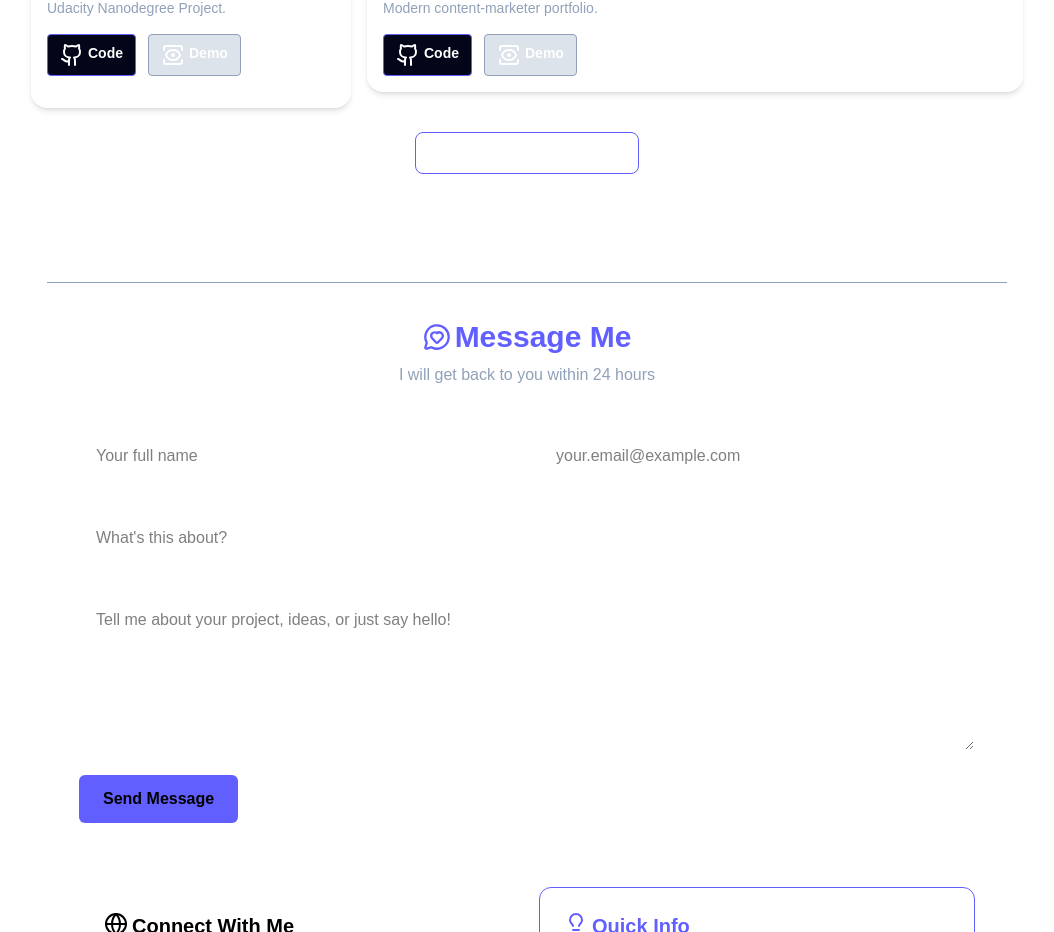
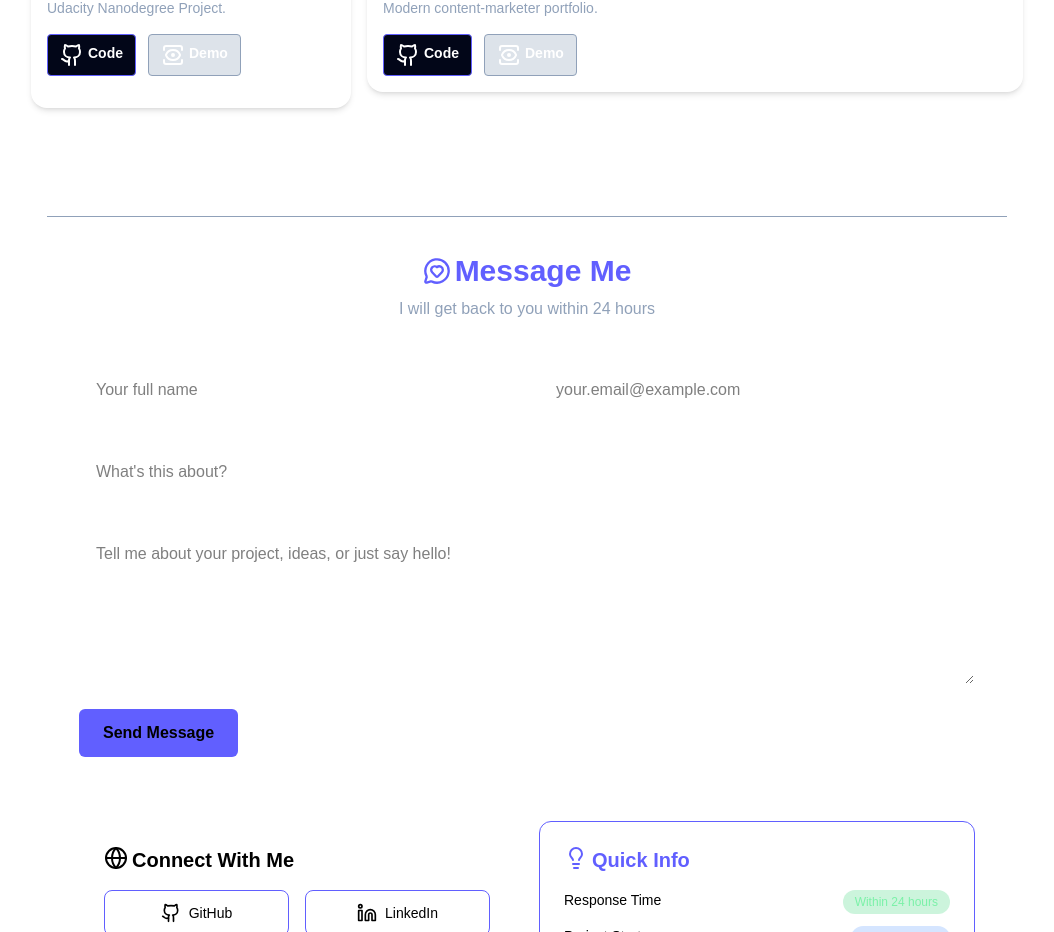
Before and after one commit to godric4/vista, a Next.js app: page / in a window 1280 px wide. Shown: the part 2654-3586 px from the top of the page, without its empty margins (113-1167 px from the left). Built offline with nearby package versions, Linux system fonts and the light colour scheme.

Commit message:
updated the pages with components

```diff
--- a/src/app/layout.tsx
+++ b/src/app/layout.tsx
@@ -29,7 +29,7 @@
   children: React.ReactNode
 }>) {
   return (
-    <html lang='en'>
+    <html lang='en' suppressHydrationWarning>
       <body
         className={`${geistSans.variable} ${geistMono.variable} ${satisfy.variable} antialiased`}
       >
--- a/src/components/Projects.tsx
+++ b/src/components/Projects.tsx
@@ -92,7 +92,7 @@
             )
           })}
         </div>
-        <div className='mt-6 text-center'>
+        {/* <div className='mt-6 text-center'>
           <Link
             href='/projects'
             className=' px-6 py-2 border-shade border-1 rounded-lg text-white font-semibold hover:bg-shade/60 transition flex items-center justify-center md:inline-block '
@@ -105,7 +105,7 @@
               View More Projects
             </p>
           </Link>
-        </div>
+        </div> */}
       </div>
     </section>
   )
```
